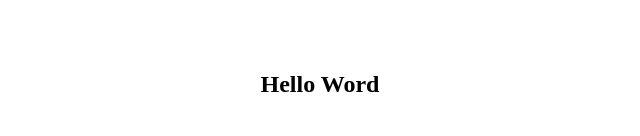
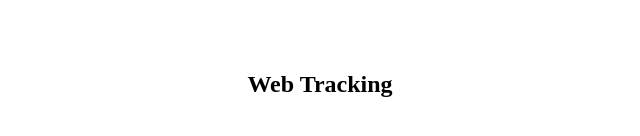
Before and after one commit to rungwiroon/angular2-example, an Angular app in the folder angular2-basic/: page / in a window 1280 px wide. Shown: the part 336-472 px from the top of the page, without its empty margins (320-960 px from the left). Built offline with nearby package versions, Linux system fonts and the light colour scheme.

Commit message:
change power point and add header-style.txt

```diff
--- a/angular2-basic/src/app/home/home.component.html
+++ b/angular2-basic/src/app/home/home.component.html
@@ -1 +1 @@
-<h2 class="title">Hello Word</h2>
+<h2 class="title">Web Tracking</h2>
```
Also changed, not shown: 2 other files (tests, documents, lock files or other folders).
